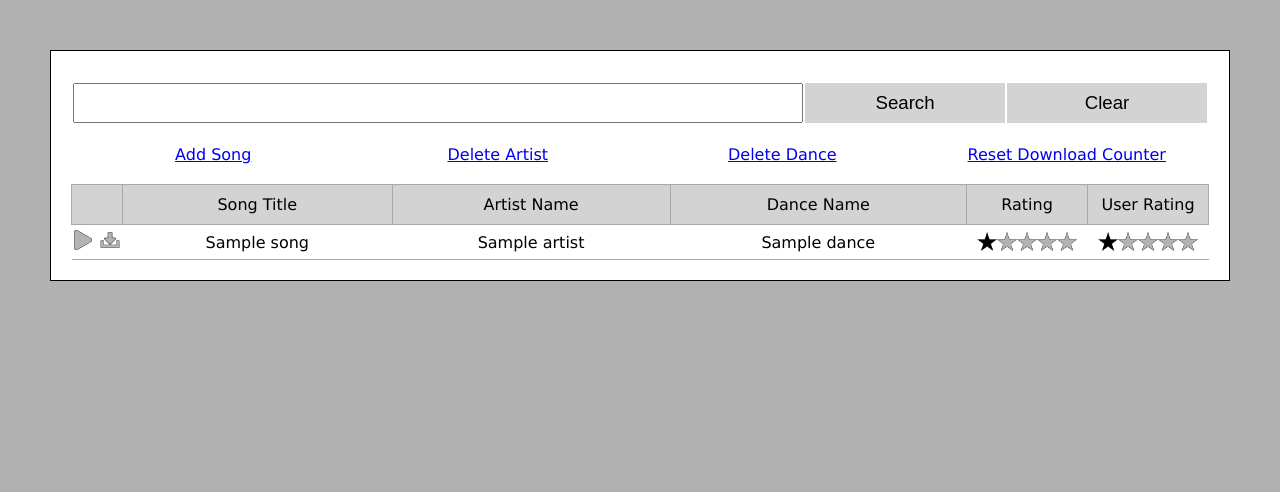
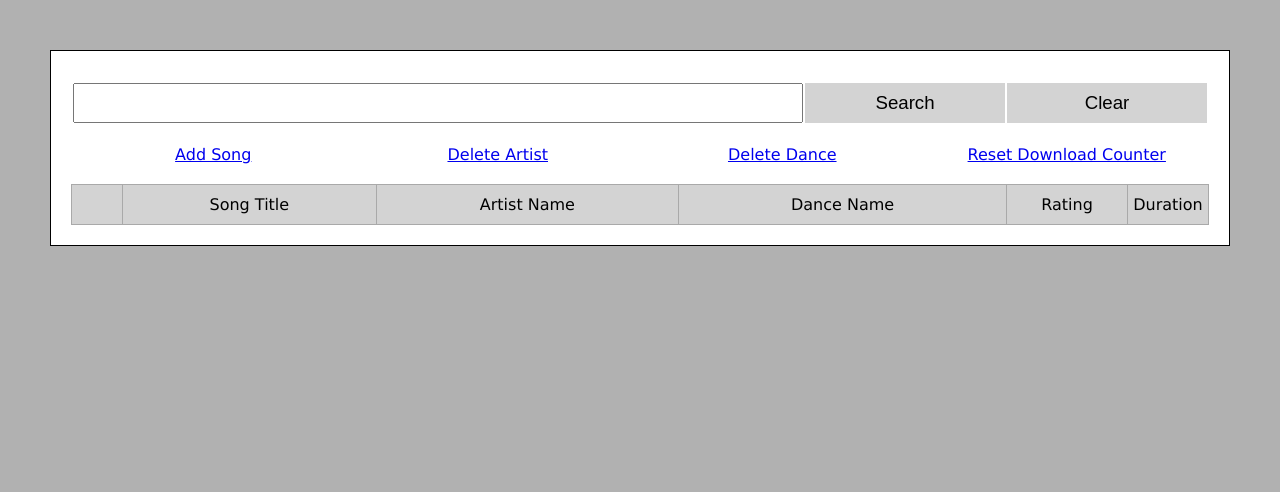
Before and after one commit to nils-braun/akk, a Flask app: page /songs/home/ in a window 1280 px wide. Shown: the part 50-542 px from the top of the page. Run offline with Flask 2, Linux system fonts and the light colour scheme; the visitor is signed in with stand-in values (Sample User, id 1); tables that the repository leaves empty hold one stand-in row (values such as "Sample post"); data that the repository does not hold is empty; parts of the project's set-up code (start-up, migrations or seed data) failed here and were passed over.

Commit message:
Show the title duration.

```diff
--- a/app/templates/songs/home.html
+++ b/app/templates/songs/home.html
@@ -58,7 +58,7 @@
                 <td>Artist Name</td>
                 <td>Dance Name</td>
                 <td width="120px">Rating</td>
-                <td width="120px">User Rating</td>
+                <td width="80px">Duration</td>
             </tr>
         </thead>
         <tbody>
--- a/app/templates/songs/search_ajax.html
+++ b/app/templates/songs/search_ajax.html
@@ -9,7 +9,7 @@
             <td>{{ song.artist.name }}</td>
             <td>{{ song.dance.name }}</td>
             <td><div class="rating" data-value="{{ rating }}"></div></td>
-            <td><div class="rating" data-value="{{ user_rating }}"></div></td>
+            <td>{{ "%02.d" |format(song.duration.seconds / 60) }}:{{ "%02d" | format(song.duration.seconds % 60) }}</td>
         </tr>
     {% endfor %}
 {% endif %}
```
